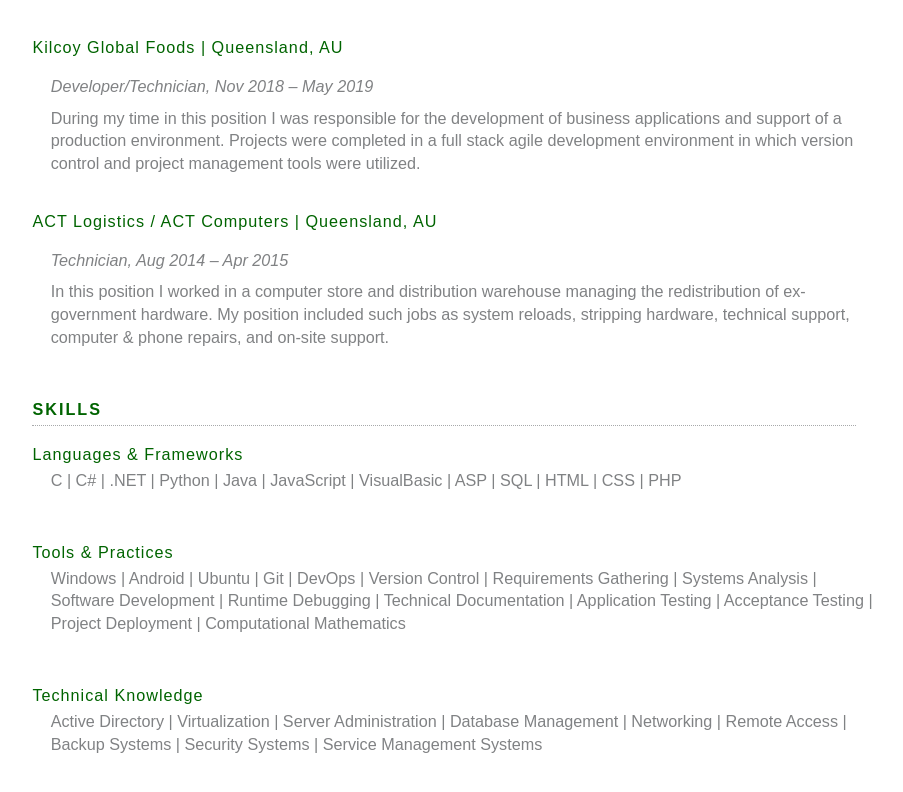
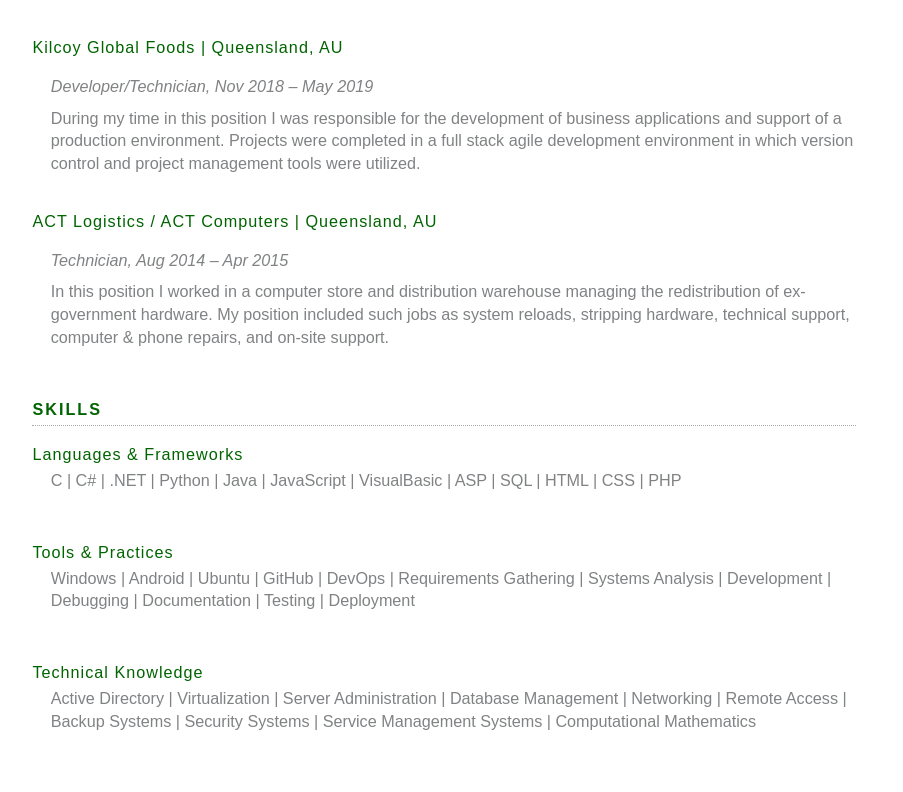
Before and after one commit to lreynolds188/Portfolio, a Next.js app: page /resume in a window 1280 px wide. Shown: the part 1291-2083 px from the top of the page, without its empty margins (150-1053 px from the left). Built offline with nearby package versions, Linux system fonts and the light colour scheme.

Commit message:
Update resume.js

```diff
--- a/pages/resume.js
+++ b/pages/resume.js
@@ -57,10 +57,10 @@ export default function Home() {
           <p className={styles.categoryDescription}>C | C# | .NET | Python | Java | JavaScript | VisualBasic | ASP | SQL | HTML | CSS | PHP </p>
           <br />
           <p className={styles.primaryTitles}>Tools & Practices</p>
-          <p className={styles.categoryDescription}>Windows | Android | Ubuntu | Git | DevOps | Version Control | Requirements Gathering | Systems Analysis | Software Development | Runtime Debugging | Technical Documentation | Application Testing | Acceptance Testing | Project Deployment | Computational Mathematics</p>
+          <p className={styles.categoryDescription}>Windows | Android | Ubuntu | GitHub | DevOps | Requirements Gathering | Systems Analysis | Development | Debugging | Documentation | Testing | Deployment</p>
           <br />
           <p className={styles.primaryTitles}>Technical Knowledge</p>
-          <p className={styles.categoryDescription}>Active Directory | Virtualization | Server Administration | Database Management | Networking | Remote Access | Backup Systems | Security Systems | Service Management Systems</p>
+          <p className={styles.categoryDescription}>Active Directory | Virtualization | Server Administration | Database Management | Networking | Remote Access | Backup Systems | Security Systems | Service Management Systems | Computational Mathematics</p>
         </div>
       </main>
     </div>
```
